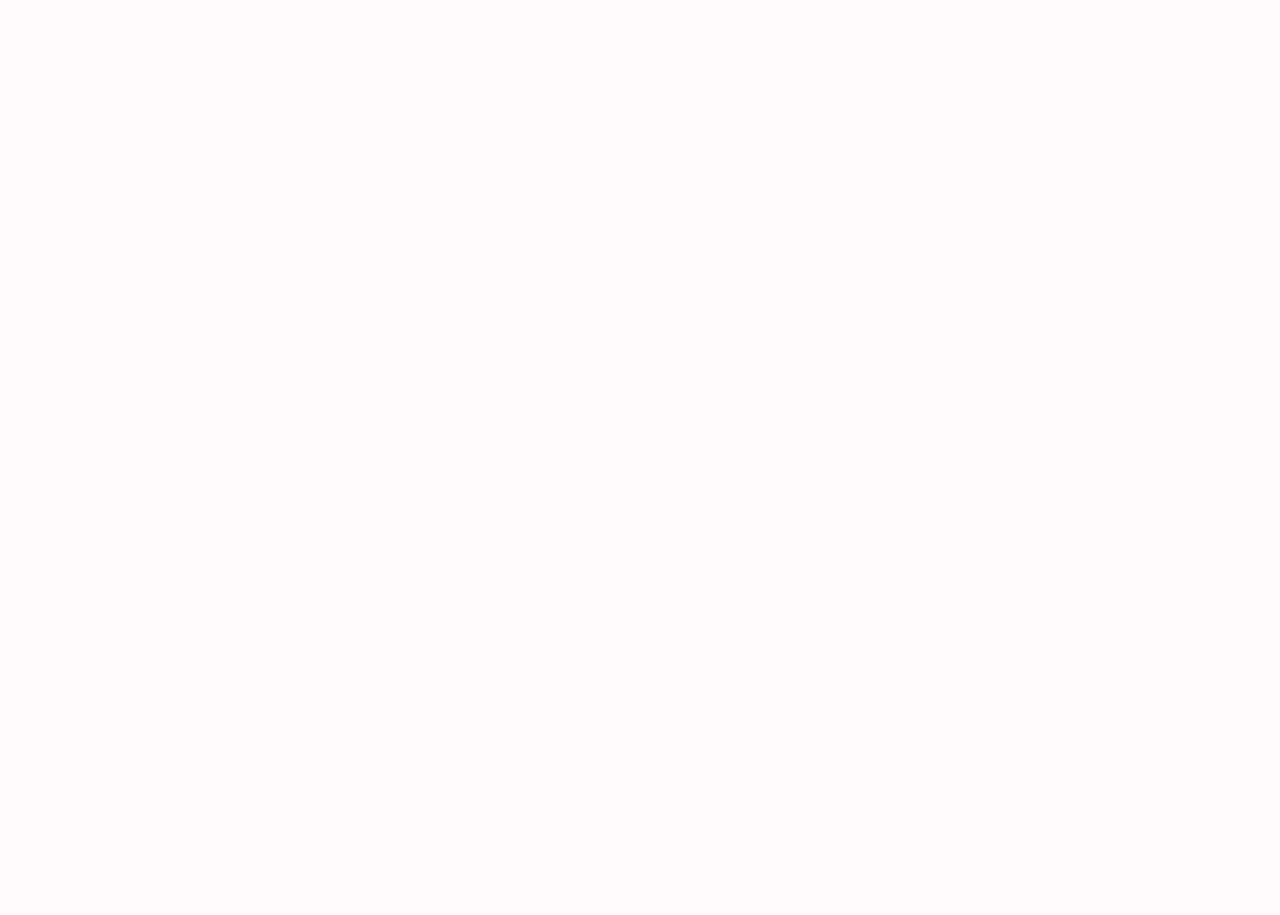
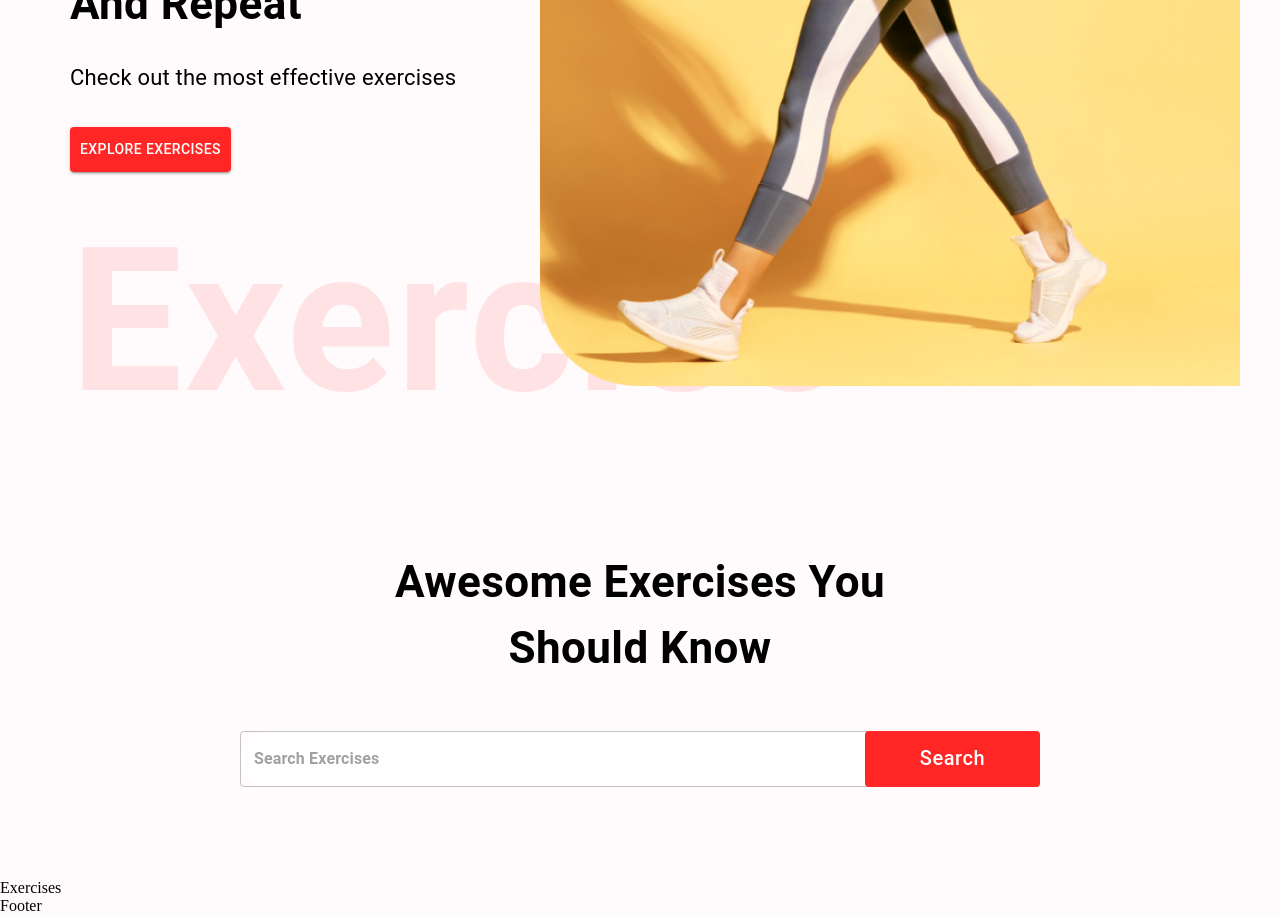
Before and after one commit to Pannu786/gym_app, a React (Create React App) app: page / in a window 1280 px wide. Shown: the part 480-1395 px from the top of the page. Before the commit the page ends 800 px from the top, so only its background shows below. Built offline with nearby package versions, Linux system fonts and the light colour scheme.

Commit message:
basic GET fetch dne with SearchExercises cmp

```diff
--- a/src/App.js
+++ b/src/App.js
@@ -1,3 +1,5 @@
+import React from 'react';
+
 import { Route, Routes } from 'react-router-dom';
 import { Box } from '@mui/material';
 
--- a/src/components/Footer.js
+++ b/src/components/Footer.js
@@ -1,3 +1,5 @@
+import React from 'react';
+
 
 const Footer = () => {
   return <div>Footer</div>;
--- a/src/components/HeroBanner.js
+++ b/src/components/HeroBanner.js
@@ -1,5 +1,6 @@
 import React from 'react';
-import { Box, Stack, Typography } from '@mui/material';
+import { Box, Stack, Typography, Button } from '@mui/material';
+import HeroBannerImage from '../assets/images/banner.png';
 
 const HeroBanner = () => {
   return (
@@ -14,9 +15,36 @@
       <Typography color='#FF2625' fontWeight='600' fontSize='26px'>
         Fitness Club
       </Typography>
-      <Typography>
-        Sweat, Smile <br /> and Repeat
+      <Typography
+        sx={{ fontSize: { lg: '44px', sx: '40px' }, fontWeight: 700 }}
+        mb='23px'
+        mt='30px'
+      >
+        Sweat, Smile <br /> And Repeat
       </Typography>
+      <Typography fontSize='22px' lineHeight=' 35px' mb={4}>
+        Check out the most effective exercises
+      </Typography>
+      <Button
+        variant='contained'
+        color='error'
+        href='#exercises'
+        sx={{ backgroundColor: '#ff2625', padding: '10px' }}
+      >
+        Explore Exercises
+      </Button>
+      <Typography
+        fontWeight={600}
+        color='#ff2625'
+        sx={{
+          opacity: 0.1,
+          display: { lg: 'block', xs: 'none' },
+        }}
+        fontSize='200px'
+      >
+        Exercise
+      </Typography>
+      <img src={HeroBannerImage} alt='banner' className='hero-banner-img' />
     </Box>
   );
 };
--- a/src/components/SearchExercises.js
+++ b/src/components/SearchExercises.js
@@ -1,7 +1,65 @@
-import React from 'react'
+import React from 'react';
+
+import { useState, useEffect } from 'react';
+import { Box, Button, Stack, TextField, Typography } from '@mui/material';
+import { fetchData, exerciseOptions } from '../utils/fetchData';
 
 const SearchExercises = () => {
-  return <div>SearchExercises</div>;
-}
+  const [search, setSearch] = useState('');
+
+  const handleSearch = async () => {
+    if (search) {
+      const exerciseData = await fetchData(
+        'https://exercisedb.p.rapidapi.com/exercises/bodyPartList',
+        exerciseOptions
+      );
+      console.log(exerciseData);
+
+    }
+  };
+  return (
+    <Stack alignItems='center' mt='37px' justifyContent='center' p='20px'>
+      <Typography
+        fontWeight={700}
+        sx={{ fontSize: { lg: '44px', xs: '30px' } }}
+        mb='50px'
+        textAlign='center'
+      >
+        Awesome Exercises You <br />
+        Should Know
+      </Typography>
+      <Box position='relative' mb='72px'>
+        <TextField
+          sx={{
+            input: { fontWeight: '700', border: 'none', borderRadius: '4px' },
+            width: { lg: '800px', xs: '350px' },
+            backgroundColor: '#fff',
+            borderRadius: '40px',
+          }}
+          value={search}
+          onChange={(e) => setSearch(e.target.value.toLowerCase())}
+          placeholder='Search Exercises'
+          type='text'
+        />
+        <Button
+          className='search-btn'
+          sx={{
+            bgcolor: '#FF2625',
+            color: '#fff',
+            textTransform: 'none',
+            width: { lg: '175px', xs: '80px' },
+            fontSize: { lg: '20px', xs: '14px' },
+            height: '56px',
+            position: 'absolute',
+            right: '0',
+          }}
+          onClick={handleSearch}
+        >
+          Search
+        </Button>
+      </Box>
+    </Stack>
+  );
+};
 
 export default SearchExercises;
--- a/src/pages/ExcerciseDetail.js
+++ b/src/pages/ExcerciseDetail.js
@@ -1,3 +1,5 @@
+import React from 'react';
+
 const ExcerciseDetail = () => {
   return <div>ExcerciseDetail</div>;
 };
--- a/src/pages/Home.js
+++ b/src/pages/Home.js
@@ -1,4 +1,5 @@
-import useState from 'react';
+import React from 'react';
+import { useState } from 'react';
 import { Box } from '@mui/material';
 
 import HeroBanner from '../components/HeroBanner';
--- /dev/null
+++ b/src/utils/fetchData.js
@@ -0,0 +1,14 @@
+export const exerciseOptions = {
+  method: 'GET',
+  headers: {
+    'X-RapidAPI-Key': process.env.REACT_APP_RAPID_API_KEY,
+    'X-RapidAPI-Host': 'exercisedb.p.rapidapi.com',
+  },
+};
+
+export const fetchData = async (url, options) => {
+  const response = await fetch(url, options);
+  const data = await response.json();
+
+  return data;
+};
```
Also changed, not shown: package.json (+5 -3 lines), 2 other files (tests, documents, lock files or other folders).
